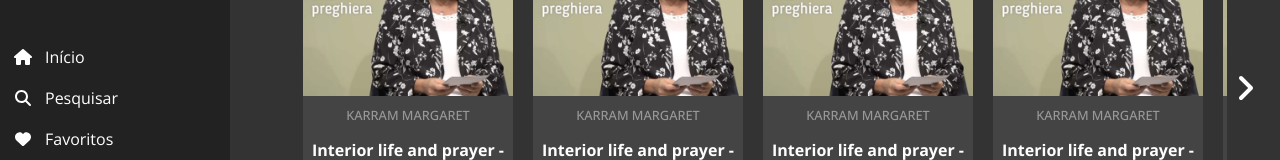
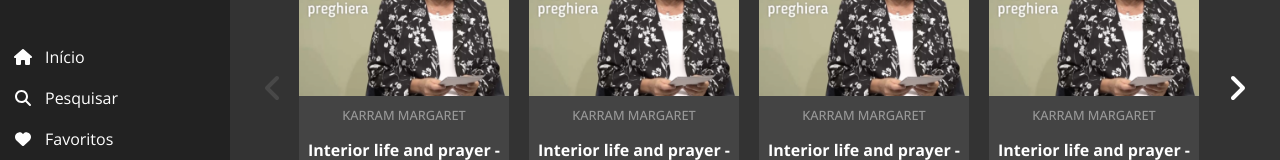
Before and after one commit to JeffersonRenato/new-generate, a React (Create React App) app: page /home in a window 1280 px wide. Shown: the part 122-282 px from the top of the page. Built offline with nearby package versions, Linux system fonts and the light colour scheme.

Commit message:
fixed arrow hover

```diff
--- a/src/Components/Carousel/carousel.style.scss
+++ b/src/Components/Carousel/carousel.style.scss
@@ -21,20 +21,37 @@
     }
   }
 
-  .carousel-icon-left,
-  .carousel-icon-right {
-    font-size: 2em;
-    color: #fff;
-    transition: 0.3s color;
+  .carousel-arrow-hover {
+    width: 36px;
+    height: 36px;
+    border-radius: 18px;
+    display: flex;
+    justify-content: center;
+    align-items: center;
+    transition: 0.5s background-color, 0.5s color;
+
+    .carousel-arrow {
+      font-size: 2em;
+      color: #fff;
+      transition: 0.5s color, 0.5s opacity;
+    }
 
     &:hover {
-      color: #666;
       cursor: pointer;
+      background-color: #fff;
+
+      .carousel-arrow {
+        color: #555;
+      }
     }
   }
 
-  .disabled-arrow {
-    opacity: 0;
+  .carousel-arrow-hover-disabled {
     pointer-events: none;
   }
+
+  .disabled-arrow {
+    pointer-events: none;
+    opacity: 0.1;
+  }
 }
--- a/src/Components/Carousel/carousel.view.tsx
+++ b/src/Components/Carousel/carousel.view.tsx
@@ -14,11 +14,13 @@ interface ICarouselView {
 
 const View: FC<ICarouselView> = ({ onClickLeft, onClickRight, left, disabledArrowLeft, disabledArrowRight }) => (
   <div className="carousel-area">
-    <div className="carousel-icon-left-area" onClick={onClickLeft}>
+    <div className="carousel-arrow-area" onClick={onClickLeft}>
+      <div className={`carousel-arrow-hover ${disabledArrowLeft ? "carousel-arrow-hover-disabled" : ""}`}>
         <FontAwesomeIcon
           icon={faAngleLeft}
-        className={`carousel-icon-left ${disabledArrowLeft ? "disabled-arrow" : ""}`}
+          className={`carousel-arrow ${disabledArrowLeft ? "disabled-arrow" : ""}`}
         />
+      </div>
     </div>
     <div className="carousel-content-area">
       <div className="carousel-content" style={{ marginLeft: -left }}>
@@ -34,11 +36,13 @@ const View: FC<ICarouselView> = ({ onClickLeft, onClickRight, left, disabledArro
         <Card />
       </div>
     </div>
-    <div className="carousel-icon-right-area" onClick={onClickRight}>
+    <div className="carousel-arrow-area" onClick={onClickRight}>
+      <div className={`carousel-arrow-hover ${disabledArrowRight ? "carousel-arrow-hover-disabled" : ""}`}>
         <FontAwesomeIcon
           icon={faAngleRight}
-        className={`carousel-icon-right ${disabledArrowRight ? "disabled-arrow" : ""}`}
+          className={`carousel-arrow ${disabledArrowRight ? "disabled-arrow" : ""}`}
         />
+      </div>
     </div>
   </div>
 );
--- a/src/Components/Menu/menu.style.scss
+++ b/src/Components/Menu/menu.style.scss
@@ -77,8 +77,8 @@
   }
 
   .conteudo {
-    padding-left: 250px;
-    width: calc(100vw - 250px);
+    padding-left: 230px;
+    width: calc(100vw - 230px);
     min-height: 100vh;
     background: #333;
     transition: 0.5s;
@@ -104,7 +104,7 @@
   }
 
   .conteudo-fechado {
-    padding-left: 50px;
-    width: calc(100vw - 50px);
+    padding-left: 48px;
+    width: calc(100vw - 48px);
   }
 }
```
Lines whose indentation alone changed are shown as unchanged.
